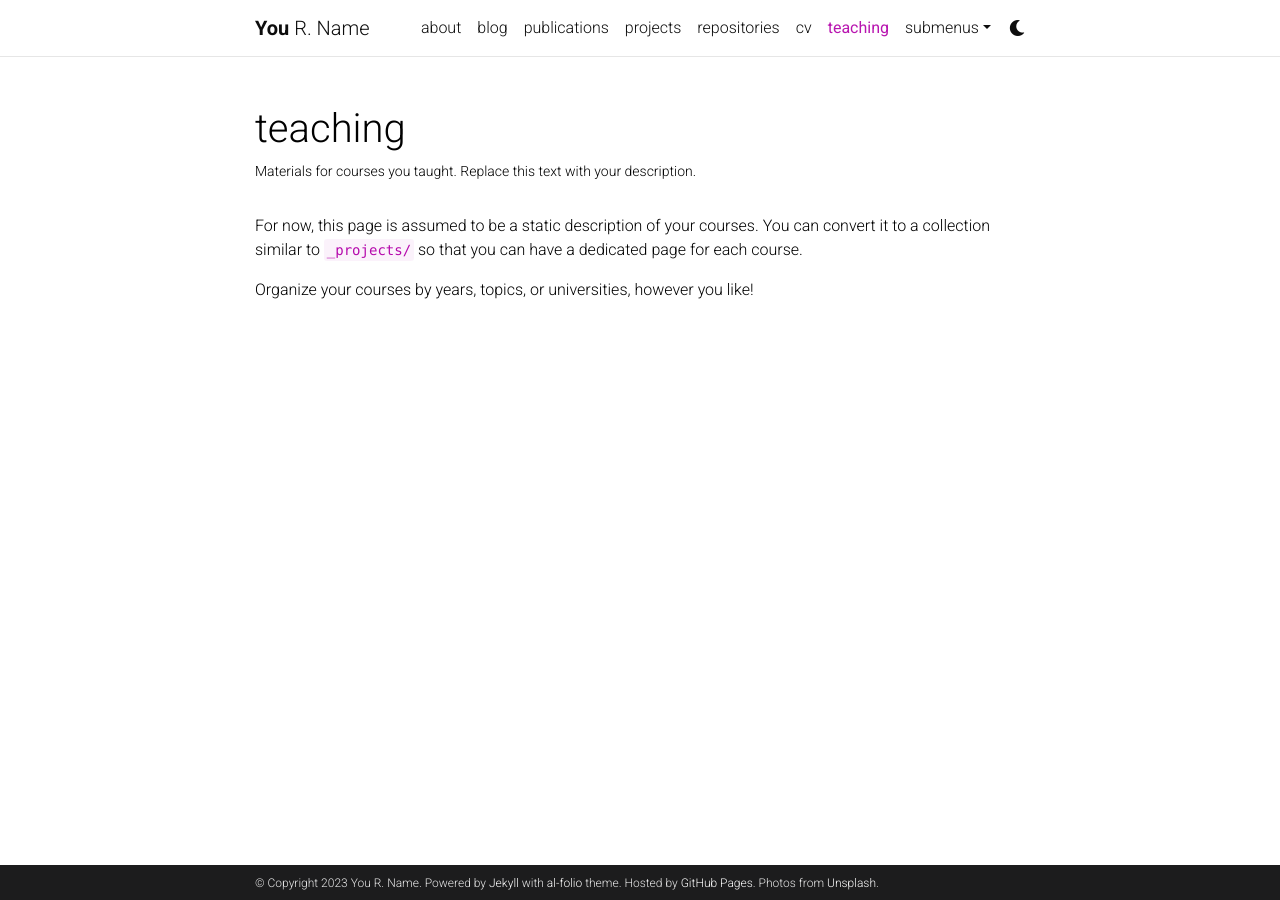
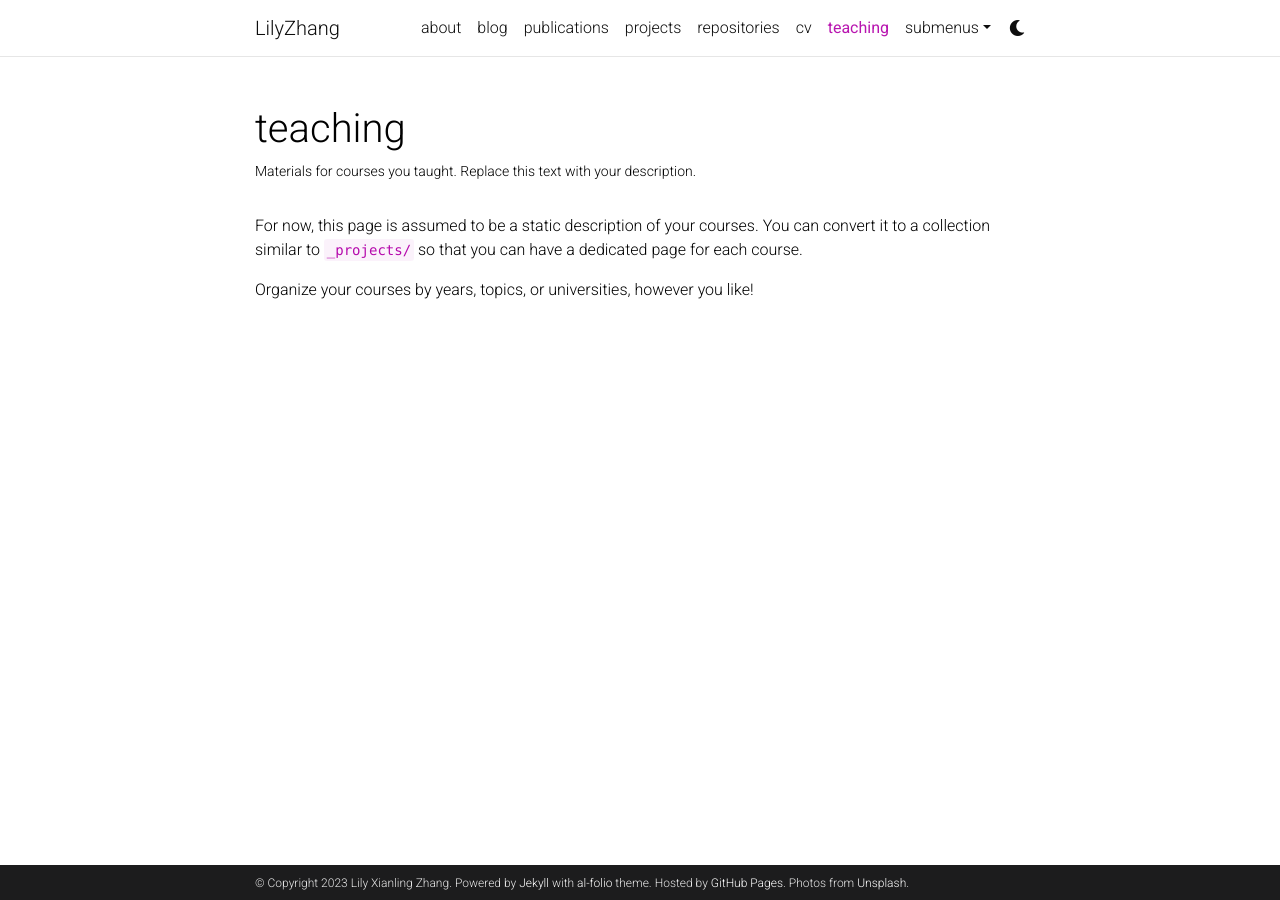
Before and after one commit to alchemz/alchemz.github.io, a Jekyll site: the page built from _pages/teaching.md, in a window 1280 px wide. Built offline with Jekyll 4.4.1, drawn with Linux system fonts in a browser that asks for light colours; comment, search, counter and statistics services are not loaded; a style sheet for code colours, icons or effects is not loaded.

Commit message:
add site settings

```diff
--- a/_config.yml
+++ b/_config.yml
@@ -2,11 +2,11 @@
 # Site settings
 # -----------------------------------------------------------------------------
 
-title: blank # the website title (if blank, full name will be used instead)
-first_name: You
-middle_name: R.
-last_name: Name
-email: you@example.com
+title: LilyZhang # the website title (if blank, full name will be used instead)
+first_name: Lily
+middle_name: Xianling
+last_name: Zhang
+email: alchemxz@gmail.com
 description: > # the ">" symbol means to ignore newlines until "footer_text:"
   A simple, whitespace theme for academics. Based on [*folio](https://github.com/bogoli/-folio) design.
 footer_text: >
@@ -18,7 +18,7 @@
 lang: en # the language of your site (for example: en, fr, cn, ru, etc.)
 icon: ⚛️  # the emoji used as the favicon (alternatively, provide image name in /assets/img/)
 
-url: https://alshedivat.github.io # the base hostname & protocol for your site
+url: https://alchemz.github.io # the base hostname & protocol for your site
 baseurl: /al-folio # the subpath of your site, e.g. /blog/
 last_updated: false # set to true if you want to display last updated in the footer
 impressum_path:  # set to path to include impressum link in the footer, use the same path as permalink in a page, helps to conform with EU GDPR
@@ -71,13 +71,13 @@
 # Social integration
 # -----------------------------------------------------------------------------
 
-github_username: # your GitHub user name
+github_username: alchemz # your GitHub user name
 gitlab_username: # your GitLab user name
-twitter_username: # your Twitter handle
+twitter_username: im_lilyz # your Twitter handle
 mastodon_username: # your mastodon instance+username in the format instance.tld/@username
-linkedin_username: # your LinkedIn user name
+linkedin_username: alchemz # your LinkedIn user name
 telegram_username: # your Telegram user name
-scholar_userid: # your Google Scholar ID
+scholar_userid: la-Mx-UAAAAJ # your Google Scholar ID
 semanticscholar_id: # your Semantic Scholar ID
 whatsapp_number: # your WhatsApp number (full phone number in international format. Omit any zeroes, brackets, or dashes when adding the phone number in international format.)
 orcid_id: # your ORCID ID
```
